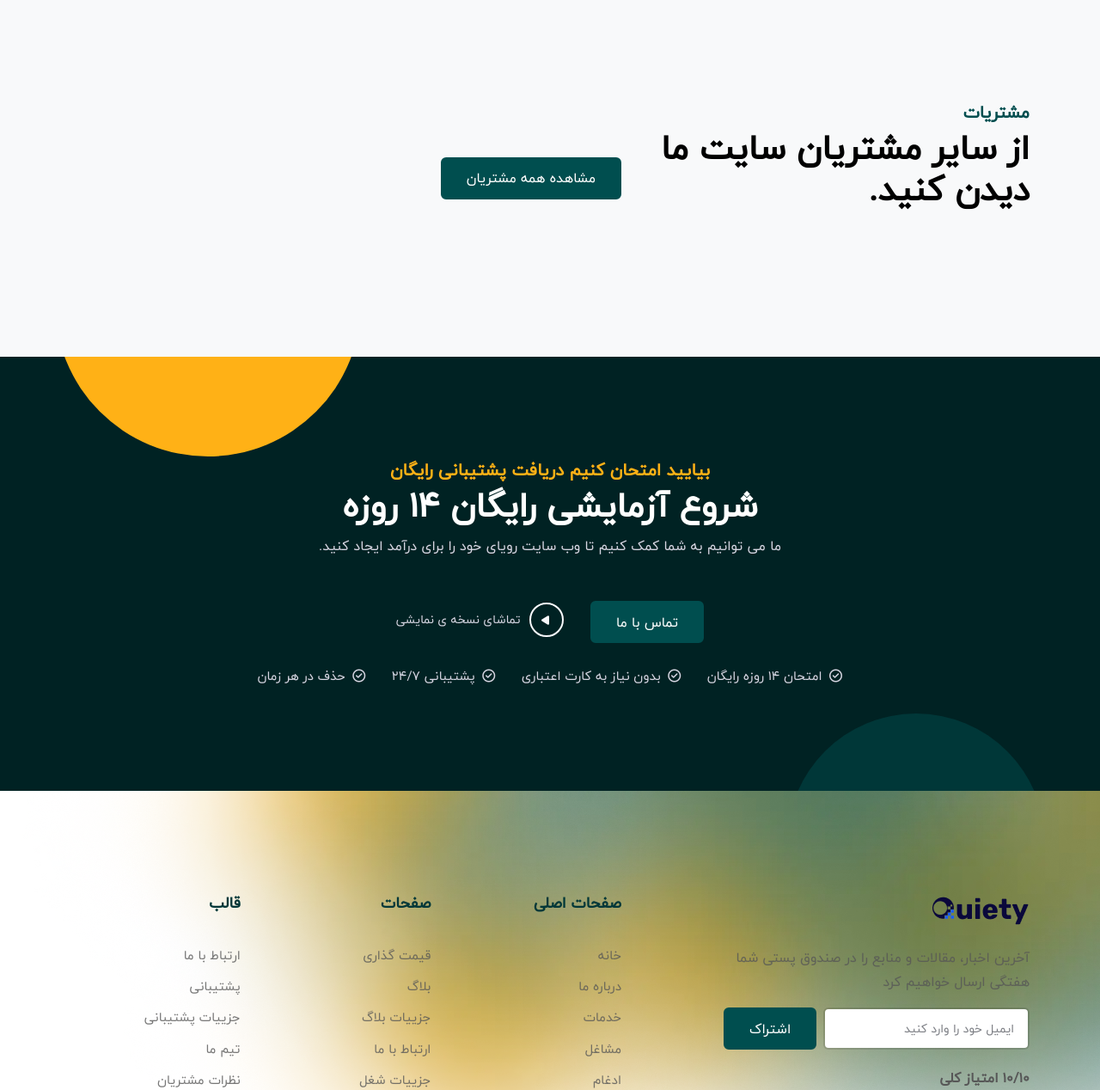
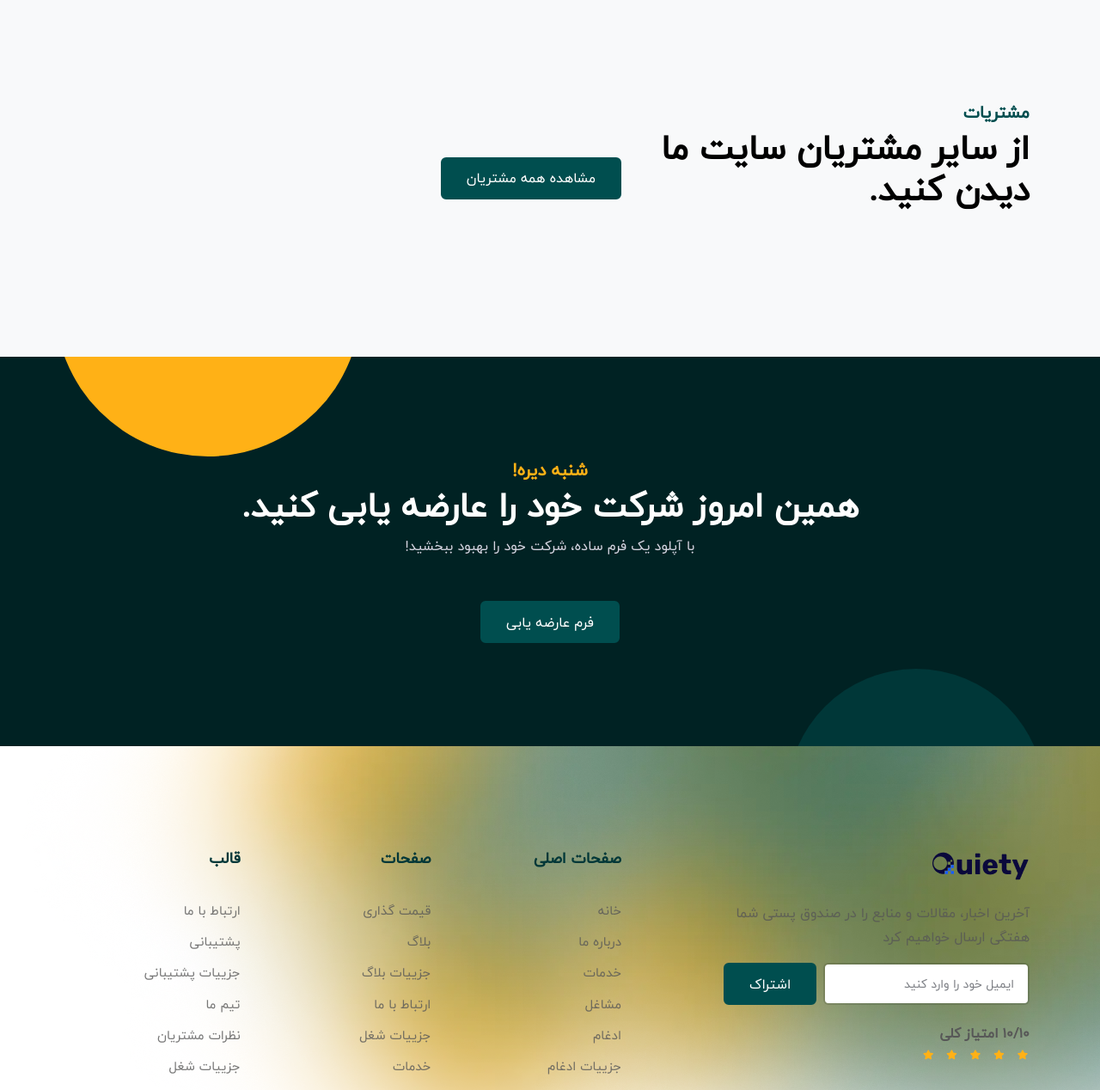
Before and after one commit to PouyaBaniadam/SharifMBI, a Django app: template Us/templates/Us/customer.html in a window 1280 px wide. Shown: the part 704-1972 px from the top of the page at 86% size. Run offline with Django 5.2, Linux system fonts and the light colour scheme; the template is opened without the code that fills it, so the values that code supplies are empty; some libraries are stand-ins or nearby versions.

Commit message:
UI bug fixes.

```diff
--- a/Us/templates/Us/customer.html
+++ b/Us/templates/Us/customer.html
@@ -81,47 +81,8 @@
         </section>
         <!--related integration end-->
 
-        <!--cat subscribe start-->
-        <section class="cta-subscribe bg-dark ptb-120 position-relative overflow-hidden">
-            <div class="container">
-                <div class="row justify-content-center">
-                    <div class="col-lg-8 col-md-10">
-                        <div class="subscribe-info-wrap text-center position-relative z-2">
-                            <div class="section-heading">
-                                <h4 class="h5 text-warning">بیایید امتحان کنیم دریافت پشتیبانی رایگان</h4>
-                                <h2> شروع آزمایشی رایگان 14 روزه </h2>
-                                <p>ما می توانیم به شما کمک کنیم تا وب سایت رویای خود را برای درآمد ایجاد کنید.</p>
-                            </div>
-                            <div class="form-block-banner mw-60 m-auto mt-5">
-                                <a href="#" class="btn btn-primary">تماس با ما</a>
-                                <a href="http://www.youtube.com/watch?v=hAP2QF--2Dg"
-                                   class="text-decoration-none popup-youtube d-inline-flex align-items-center watch-now-btn ms-lg-3 ms-md-3 mt-3 mt-lg-0">
-                                    <i class="fas fa-play"></i> تماشای نسخه ی نمایشی </a>
-                            </div>
-                            <ul class="nav justify-content-center subscribe-feature-list mt-4">
-                                <li class="nav-item">
-                                    <span><i
-                                            class="far fa-check-circle text-primary me-2"></i>امتحان 14 روزه رایگان</span>
-                                </li>
-                                <li class="nav-item">
-                                <span><i
-                                        class="far fa-check-circle text-primary me-2"></i>بدون نیاز به کارت اعتباری</span>
-                                </li>
-                                <li class="nav-item">
-                                    <span><i class="far fa-check-circle text-primary me-2"></i> پشتیبانی 24/7</span>
-                                </li>
-                                <li class="nav-item">
-                                    <span><i class="far fa-check-circle text-primary me-2"></i>حذف در هر زمان</span>
-                                </li>
-                            </ul>
-                        </div>
-                    </div>
-                </div>
-                <div class="bg-circle rounded-circle circle-shape-3 position-absolute bg-dark-light right-5"></div>
-                <div class="bg-circle rounded-circle circle-shape-1 position-absolute bg-warning left-5"></div>
-            </div>
-        </section>
-        <!--cat subscribe end-->
+        {% include 'includes/subscription.html' %}
+
         {% include 'includes/footer.html' %}
 
     </div>
```
